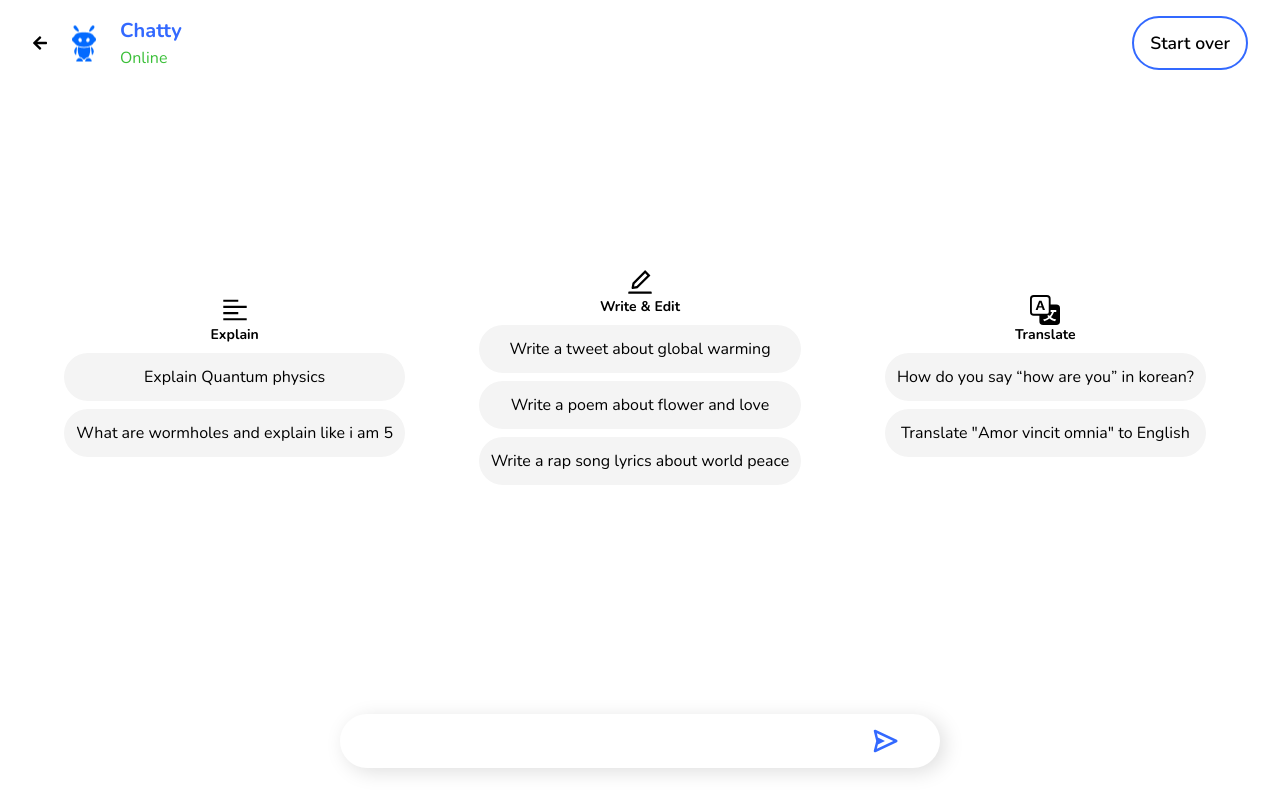
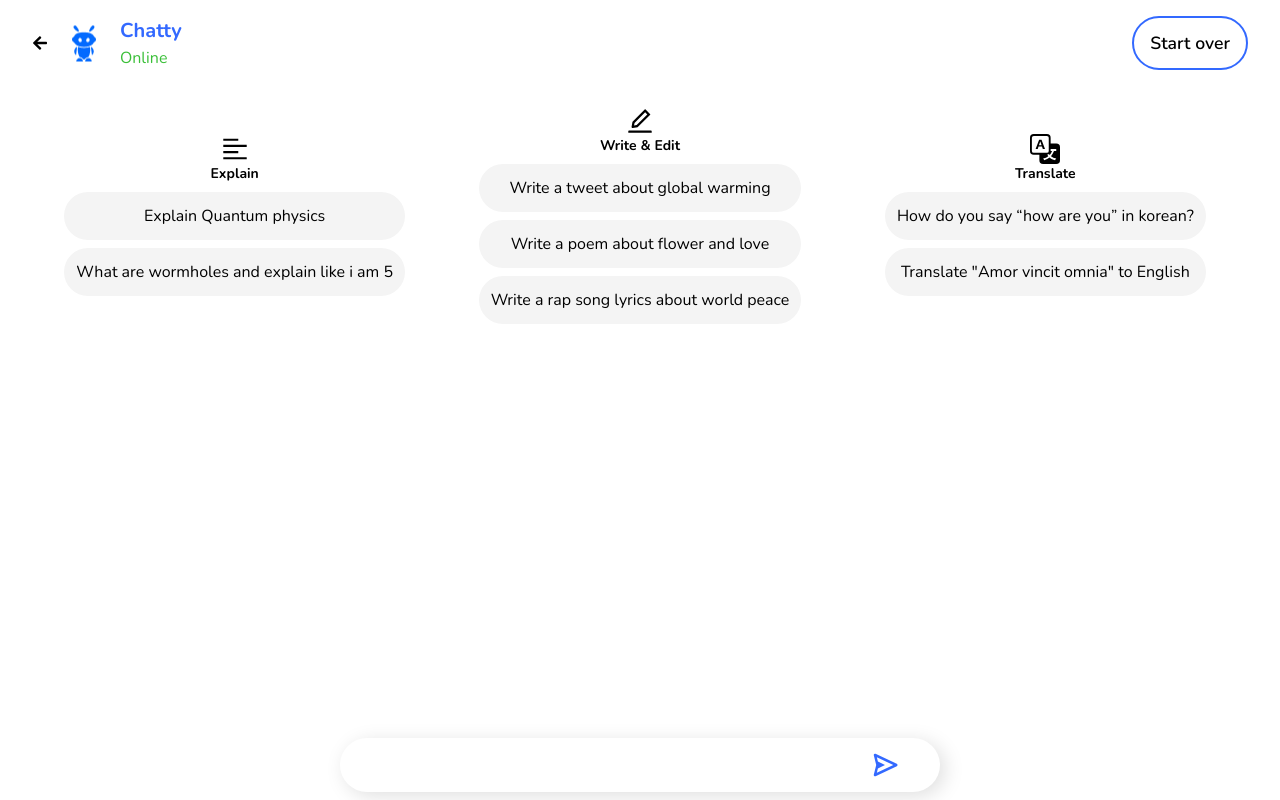
Before and after one commit to Ay7ot/chatty, a React (Vite) app: page /chat in a window 1280 px wide. Built offline with nearby package versions, Linux system fonts and the light colour scheme; no server answers.

Commit message:
Initial chat working

```diff
--- a/src/AppContext.tsx
+++ b/src/AppContext.tsx
@@ -12,7 +12,8 @@ export const AppContext = createContext<AppContextType>({
         }
     ],
     dispatch: ()=>{return},
-    convoStarted: false
+    convoStarted: false,
+    stateChanged: ''
 })
 
 export function AppProvider({children}: {children: ReactNode}){
--- a/src/appReducer.ts
+++ b/src/appReducer.ts
@@ -8,6 +8,16 @@ export function appReducer(state: AppContextType, action: AppActionType){
                 ...state,
                 userInput: action.payload?.userInputPayload ?? ''
             }
+        case 'startConvo':
+            return {
+                ...state,
+                convoStarted: action.payload?.convoStartedPayload ?? false
+            }
+        case 'changeState':
+            return {
+                ...state,
+                stateChanged: action.payload?.stateChangedPayload ?? ''
+            }
         default:
              return state
     }
--- a/src/components/ChatPage.tsx
+++ b/src/components/ChatPage.tsx
@@ -5,7 +5,7 @@ import Navbar from "./Navbar";
 export default function ChatPage() {
 
     return (
-        <div className="fade-in height p-8 pt-0 relative flex flex-col justify-between">
+        <div className="fade-in height px-8 relative flex flex-col">
            <Navbar />
            <ConversationPage />
            <InputForm />
--- /dev/null
+++ b/src/components/ChatTabs.tsx
@@ -0,0 +1,25 @@
+import { useAuth } from './useAuth'
+import {useEffect} from 'react'
+import { createAssistantTab, createUserTab } from '../functions';
+
+
+export default function ChatTabs() {
+
+    const { conversation } = useAuth()
+
+    // useEffect(()=>{
+
+    // },[conversation])
+
+    return (
+        <div className="h-full chatTabs overflow-y-scroll no-scrollbar">
+            {conversation.map(convo=>{
+                if(convo.role === 'user'){
+                    return createUserTab(convo.content)
+                } else if (convo.role === 'assistant'){
+                    return createAssistantTab(convo.content)
+                }
+            })}
+        </div>
+    )
+}
--- a/src/components/ConversationPage.tsx
+++ b/src/components/ConversationPage.tsx
@@ -1,3 +1,4 @@
+import ChatTabs from "./ChatTabs";
 import PreloadConvo from "./PreloadConvo";
 import { useAuth } from "./useAuth";
 
@@ -7,7 +8,7 @@ export default function ConversationPage() {
 
     return (
         <div className="h-full">
-            <PreloadConvo />
+            {convoStarted ? <ChatTabs /> : <PreloadConvo />}
         </div>
     )
 }
--- a/src/components/InputForm.tsx
+++ b/src/components/InputForm.tsx
@@ -8,11 +8,25 @@ export default function InputForm() {
 
     async function handleRequest(e: React.FormEvent){
         e.preventDefault()
+
+
+        dispatch({
+            type: 'startConvo',
+            payload: {
+                convoStartedPayload: true
+            }
+        })
         conversation.push({
             role: 'user',
             content: userInput
         })
-
+        //Adding this to trigger state change for user input
+        dispatch({
+            type: 'changeState',
+            payload: {
+                stateChangedPayload: 'Added Assistant message'
+            }
+        })
         dispatch({
             type: 'setUserInput',
             payload: {
@@ -23,12 +37,19 @@ export default function InputForm() {
         await fetchReply(conversation).then(res=>{
             if(res){
                 conversation.push(res)
+                //Adding this to trigger state update for Assistant reply
+                dispatch({
+                    type: 'changeState',
+                    payload: {
+                        stateChangedPayload: 'Added Assistant message'
+                    }
+                })
             }else console.log('Error')
         })
     }
 
     return (
-        <form onSubmit={handleRequest} className=' bg-white box-shadow p-3 flex items-center w-full max-w-[600px] rounded-full self-center sticky bottom-8'>
+        <form onSubmit={handleRequest} className=' bg-white box-shadow p-3 flex items-center w-full max-w-[600px] rounded-full self-center absolute bottom-2'>
             <input
                 type="text"
                 className='w-[90%] outline-none text-[1rem] text-blue'
--- a/src/components/PreloadConvo.tsx
+++ b/src/components/PreloadConvo.tsx
@@ -4,7 +4,7 @@ import { useAuth } from './useAuth'
 
 export default function PreloadConvo() {
 
-    const {dispatch, userInput} = useAuth()
+    const {dispatch} = useAuth()
     const data = [
         {
             name: 'Explain',
@@ -40,16 +40,16 @@ export default function PreloadConvo() {
     }
 
     return (
-        <div className="flex flex-col justify-between h-full items-center md:grid md:grid-cols-3 overflow-y-scroll pb-10">
-            {data.map(item=>{
+        <div className="flex flex-col justify-between h-full items-center md:grid md:grid-cols-3 overflow-y-scroll no-scrollbar pb-7">
+            {data.map((item, index)=>{
 
                 return (
-                    <div className='my-5 flex flex-col items-center '>
+                    <div key={index} className='my-5 flex flex-col items-center '>
                        <i className='text-3xl'> {item.name==='Explain' ?  <AiOutlineAlignLeft /> : item.name === 'Translate' ?  <BsTranslate /> :  <AiOutlineEdit />}</i>
                        <h3 className='font-bold text-sm mb-2'>{item.name}</h3>
                        <div>
-                            {item.items.map(item=>{
-                                return <p onClick={()=>setPreloadText(item)} className='w-full p-3 rounded-full text-center bg-[#F4F4F4] mb-2'>{item}</p>
+                            {item.items.map((item, index)=>{
+                                return <p key={index} onClick={()=>setPreloadText(item)} className='w-full cursor-pointer p-3 rounded-full text-center bg-[#F4F4F4] mb-2'>{item}</p>
                             })}
                        </div>
                     </div>
--- /dev/null
+++ b/src/functions.tsx
@@ -0,0 +1,15 @@
+export function createUserTab(text: string){
+    return (
+        <p className="bg-blue text-white p-4 rounded-b-3xl rounded-tl-3xl ml-[10%] mb-6">
+            {text}
+        </p>
+    )
+}
+
+export function createAssistantTab(text: string){
+    return (
+        <p className="bg-[#EEEEEE] text-[#656565] p-4 rounded-b-3xl rounded-tr-3xl mr-[10%] mb-6">
+            {text}
+        </p>
+    )
+}
--- a/src/index.css
+++ b/src/index.css
@@ -19,5 +19,10 @@
 }
 
 .height{
-  height: 100dvh;
+  min-height: 100dvh;
 }
+
+
+.no-scrollbar::-webkit-scrollbar{
+  display: none;
+}
--- a/src/type.ts
+++ b/src/type.ts
@@ -7,7 +7,8 @@ export type AppContextType= {
     userInput: string;
     conversation: conversationType[],
     dispatch: React.Dispatch<AppActionType>,
-    convoStarted: boolean
+    convoStarted: boolean,
+    stateChanged: string
 }
 
 export type AppActionType = {
@@ -15,6 +16,7 @@ export type AppActionType = {
     payload? : {
         userInputPayload?: string;
         conversationPayload?: conversationType[]
-        convoStartedPayload?: boolean
+        convoStartedPayload?: boolean;
+        stateChangedPayload?: string
     }
 }
```
